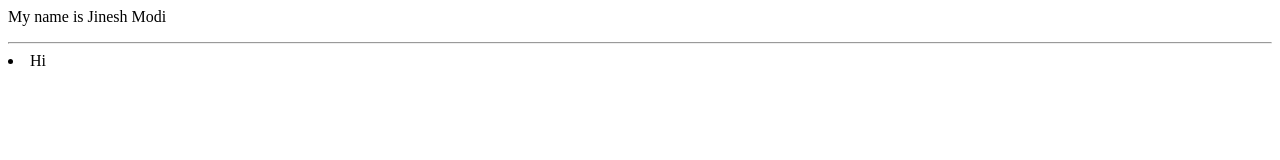
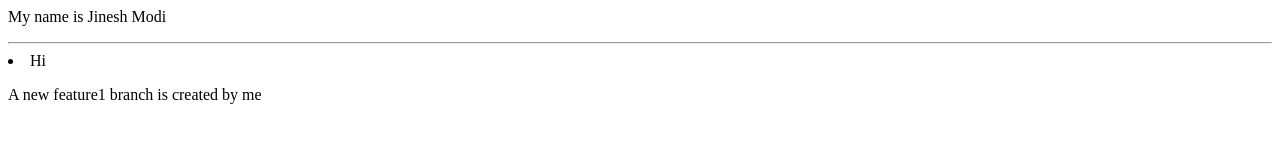
Before and after one commit to PranamyaBannore/Ass1Dev, a plain HTML site: page index.html in a window 1280 px wide. Drawn offline with Linux system fonts and the light colour scheme.

Commit message:
add new feature1

```diff
--- a/index.html
+++ b/index.html
@@ -1,3 +1,4 @@
 <p> My name is Jinesh Modi </p>
 <hr>
 <li>Hi</li>
+<p> A new feature1 branch is created by me</p>
```
